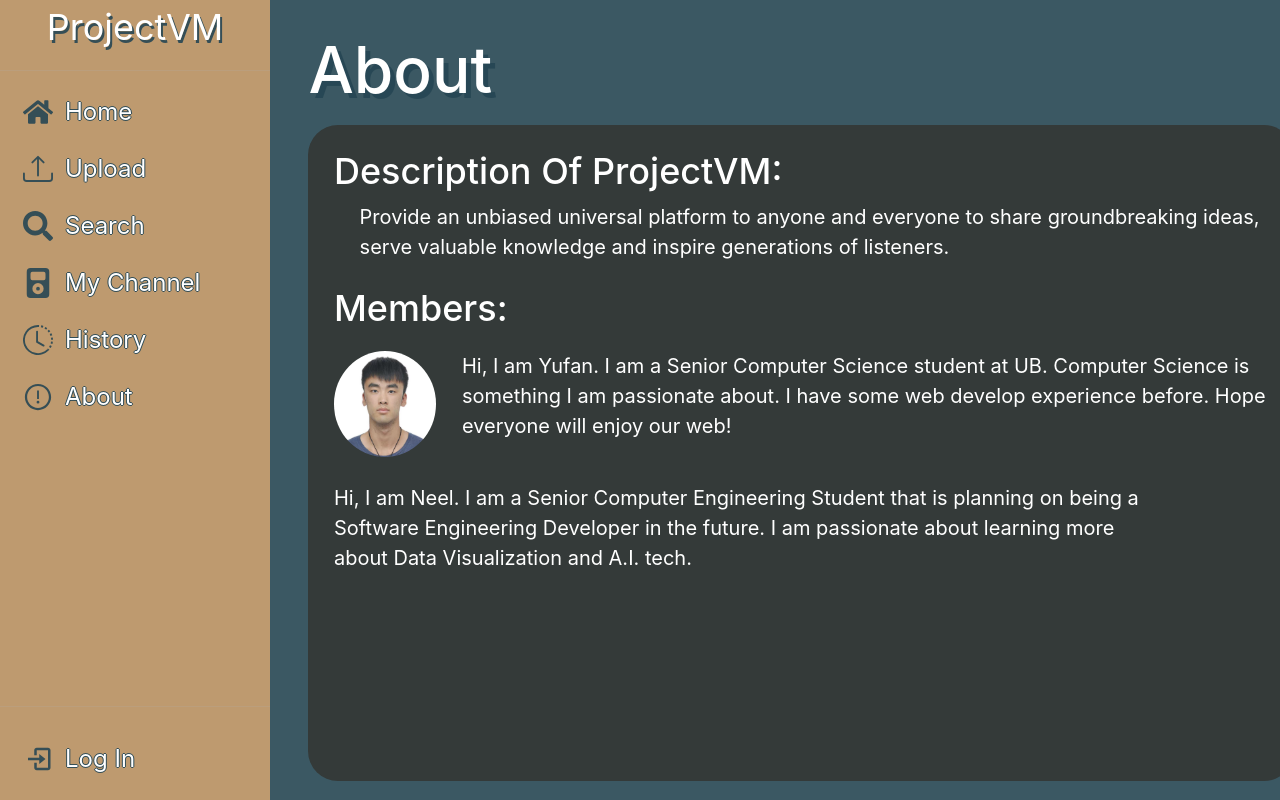
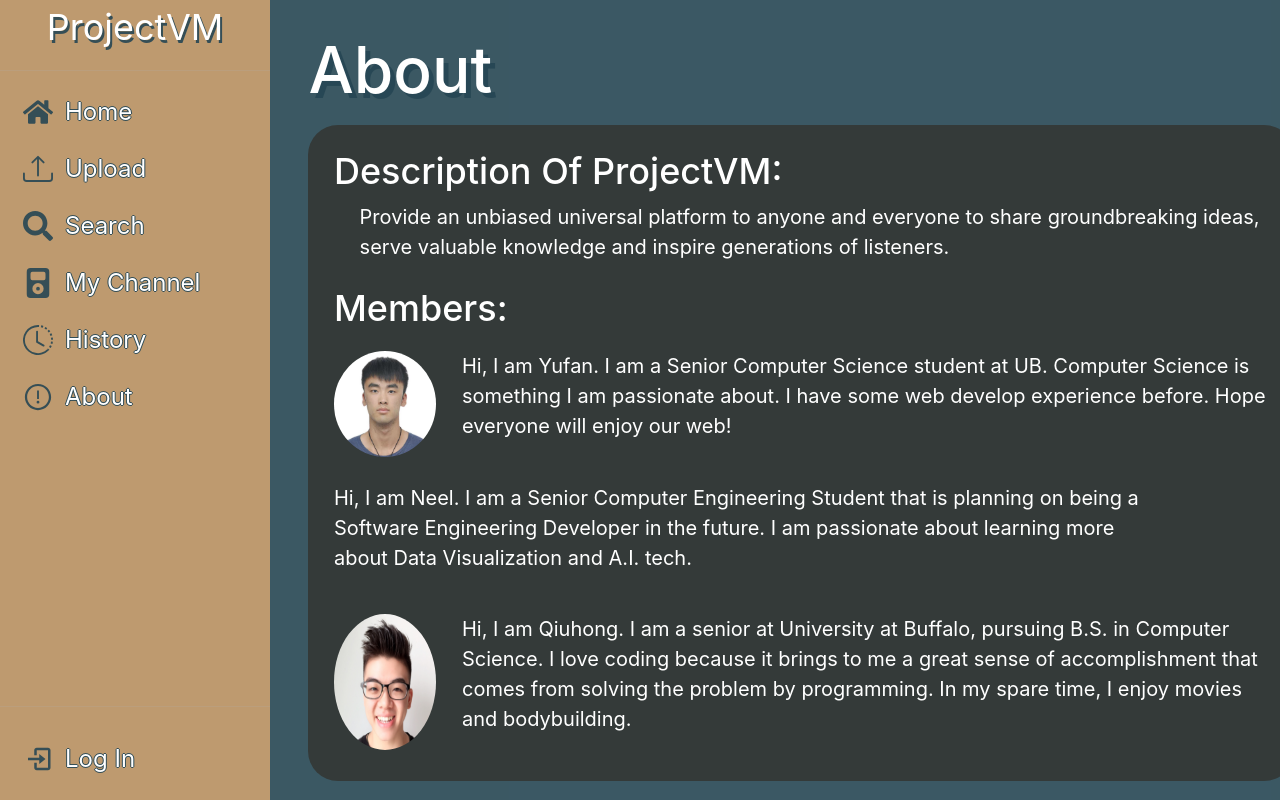
Before and after one commit to ProjectVM/ProjectVM, a React (Create React App) app in the folder frontend/: page /about in a window 1280 px wide. Built offline with nearby package versions, Linux system fonts and the light colour scheme; the HTML template or start-up script is replaced by a standard one.

Commit message:
Added About me desc. and an image #56

```diff
--- a/frontend/src/components/Aboutme/Aboutme.jsx
+++ b/frontend/src/components/Aboutme/Aboutme.jsx
@@ -1,6 +1,7 @@
 import React, { useState } from "react";
 import Sidebar from "../Sidebar/sidebar.jsx";
 import yufanPic from "./yufan.jpg";
+import qiuhongPic from "./qiuhongPic.jpg";
 import "./Aboutme.css";
 
 function Aboutme() {
@@ -35,6 +36,16 @@ function Aboutme() {
               A.I. tech.
             </p>
           </div>
+          {/* Qiuhong */}
+          <div className="introduction">
+            <img src={qiuhongPic} className="leftPic" />
+            <p className="intro_text">
+              Hi, I am Qiuhong. I am a senior at University at Buffalo, pursuing
+              B.S. in Computer Science. I love coding because it brings to me a
+              great sense of accomplishment that comes from solving the problem by
+              programming. In my spare time, I enjoy movies and bodybuilding.
+            </p>
+          </div>
 
           {/* Please follow blow template to do the intro*/}
           {/* <div className="introduction">
```
Also changed, not shown: frontend/src/components/Aboutme/qiuhongPic.jpg (added).
